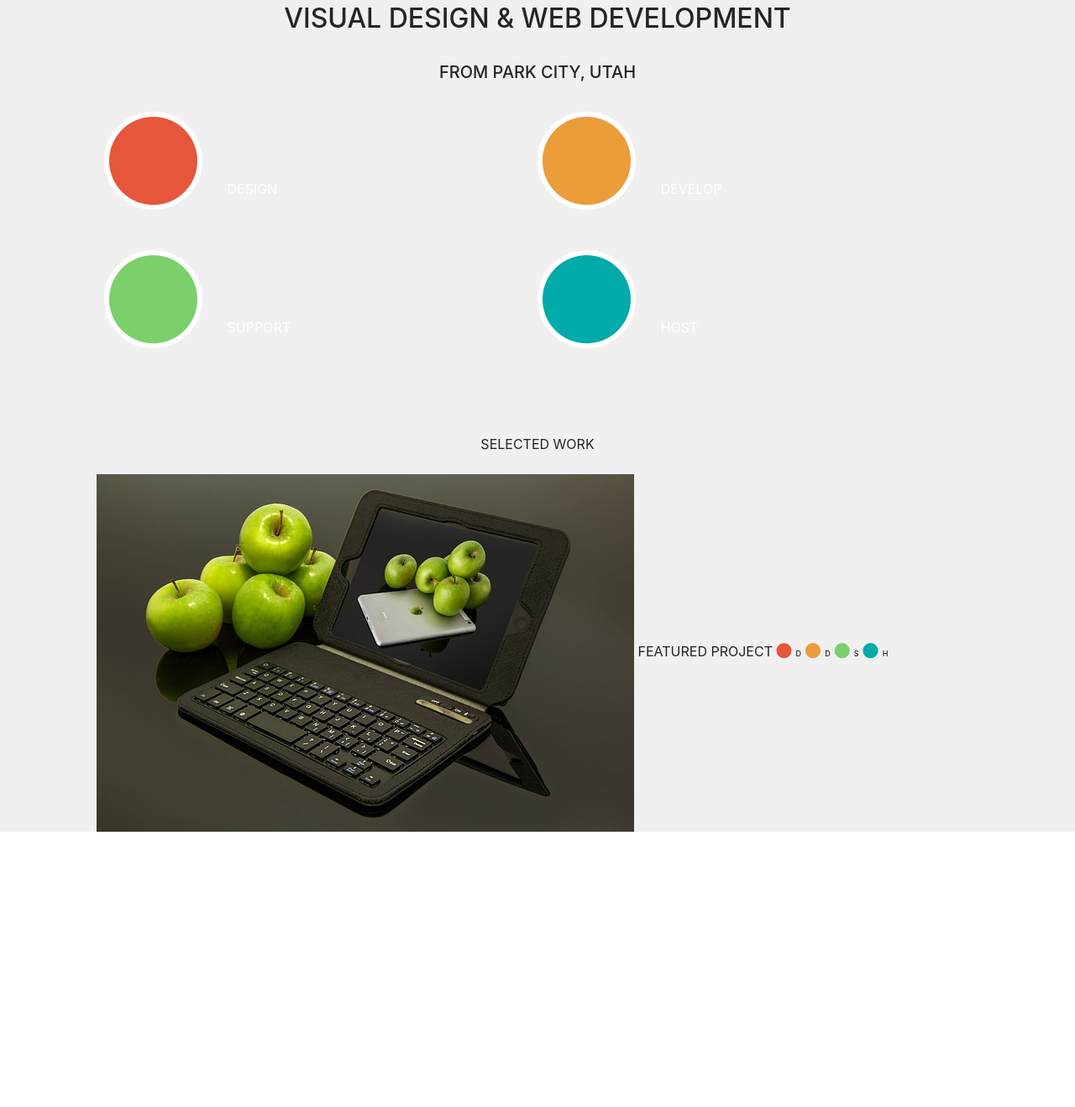
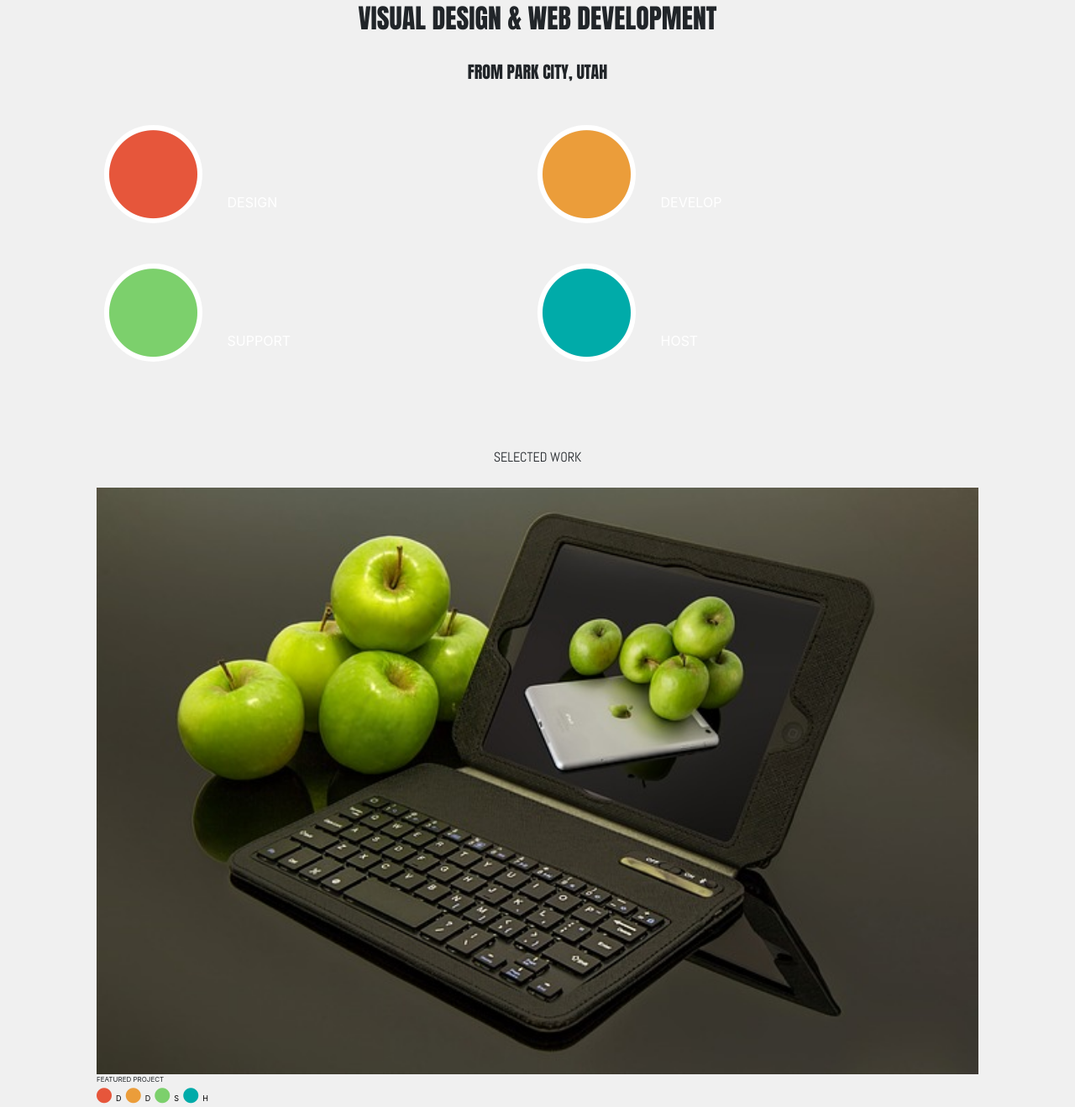
Before and after one commit to europa-ron-noland/codeup-design-project, a plain HTML site: page codeup-design-project.html in a window 1280 px wide. Shown: the part 228-1547 px from the top of the page at 84% size. Before the commit the page ends 1219 px from the top, so only its background shows below. Drawn offline with nearby package versions, Linux system fonts and the light colour scheme.

Commit message:
top portion of project working on positioning buttons

```diff
--- a/codeup-design-project.html
+++ b/codeup-design-project.html
@@ -8,6 +8,7 @@
     <!-- Bootstrap CSS -->
     <link rel="stylesheet" href="https://stackpath.bootstrapcdn.com/bootstrap/4.3.1/css/bootstrap.min.css" integrity="sha384-ggOyR0iXCbMQv3Xipma34MD+dH/1fQ784/j6cY/iJTQUOhcWr7x9JvoRxT2MZw1T" crossorigin="anonymous">
     <script src="https://kit.fontawesome.com/ed020a3921.js" crossorigin="anonymous"></script>
+    <link href="https://fonts.googleapis.com/css?family=Abel|Anton&display=swap" rel="stylesheet">
     <link rel="stylesheet" href="css/codeup-design-project.css">
     <title>Codeup Designs</title>
 </head>
@@ -41,7 +42,7 @@
         <div class="container" id="main-container">
             <h2 class="text-center">VISUAL DESIGN & WEB DEVELOPMENT</h2>
             <br>
-            <h5 class="text-center">FROM PARK CITY, UTAH</h5>
+            <h5 class="text-center mb-4">FROM PARK CITY, UTAH</h5>
             <div class="container" id="secondary-container">
                 <div class="row no-gutters px-4 py-2" id="circle-row1">
                     <div class="col-6 mb-2" id="circle1">
@@ -73,9 +74,10 @@
             <br>
             <p class="text-center mt-5 mb-4">SELECTED WORK</p>
             <div class="container" id="project-container">
-                <div class="container" id="mulit-image-container">
+                <div class="container d-flex flex-column no-wrap" id="mulit-image-container">
                     <img id="apple-ipad-img" class="img-fluid" src="img/apple-ipad.jpg" alt="macbook-image">
                     <span id="featured-project">FEATURED PROJECT</span>
+                    <span class d-flex>
                         <span class="fa-layers fa-fw" style="font-size: 18px; color: #E6563B;">
                             <i class="fas fa-circle"></i>
                             <span class="fa-layers-text little-circle-text">D</span>
@@ -92,6 +94,7 @@
                         <span class="fa-layers fa-fw" style="font-size: 18px; color: #00ABA9;">
                             <i class="fas fa-circle"></i>
                             <span class="fa-layers-text little-circle-text">H</span>
+                        </span>
                     </span>
                 </div>
             </div>
--- a/css/codeup-design-project.css
+++ b/css/codeup-design-project.css
@@ -49,3 +49,12 @@
     padding: 0 !important;
     margin: 0 !important;
 }
+#custom p {
+    font-family: 'Abel', sans-serif;
+}
+#custom h1, h2, h3, h4, h5, h6 {
+    font-family: 'Anton', sans-serif;
+}
+#custom #featured-project {
+    font-size: 8px;
+}
```
Lines whose indentation alone changed are shown as unchanged.
